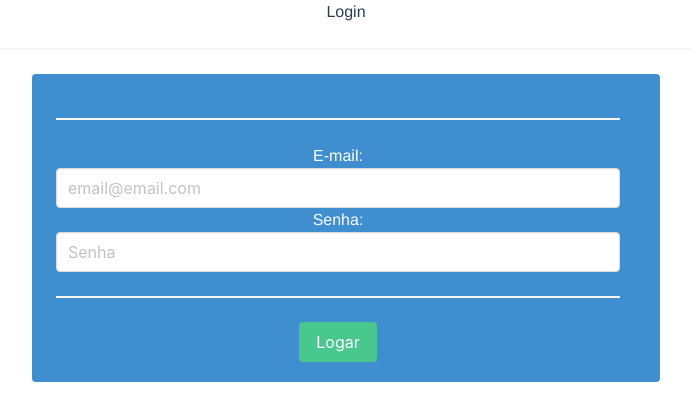
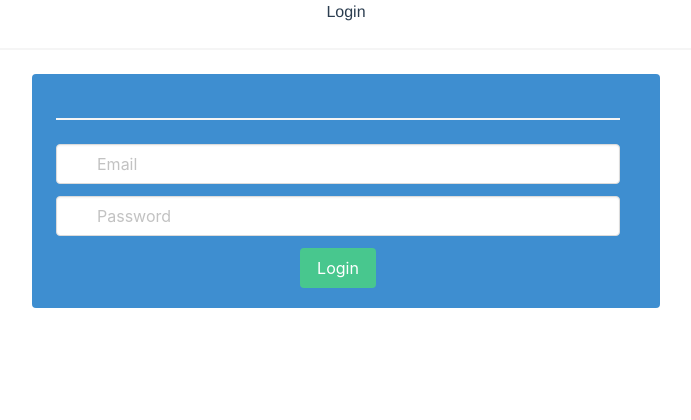
Before and after one commit to ChernoBen/gestao-users-front, a Vue app: page /login in a window 1280 px wide. Shown: the top 420 px of the page, without its empty margins (294-985 px from the left). Built offline with nearby package versions, Linux system fonts and the light colour scheme.

Commit message:
tela login

```diff
--- a/src/views/Login.vue
+++ b/src/views/Login.vue
@@ -5,32 +5,46 @@
     <div class="columns is-centered">
       <div class="column is-half">
         <div class="notification is-info">
+          <div class="field">
             <div>
               <div v-if="error != ''" class="notification is-danger">
                 <p>{{ error }}</p>
               </div>
               <hr />
             </div>
-          <p>E-mail:</p>
+            <p class="control has-icons-left has-icons-right">
               <input
                 class="input"
                 type="email"
-            placeholder="email@email.com"
-            name=""
-            id=""
+                placeholder="Email"
                 v-model="email"
               />
-          <p>Senha:</p>
+              <span class="icon is-small is-left">
+                <i class="fas fa-envelope"></i>
+              </span>
+              <span class="icon is-small is-right">
+                <i class="fas fa-check"></i>
+              </span>
+            </p>
+          </div>
+          <div class="field">
+            <p class="control has-icons-left">
               <input
                 class="input"
                 type="password"
-            placeholder="Senha"
-            name=""
-            id=""
+                placeholder="Password"
                 v-model="password"
               />
-          <hr />
-          <button @click="login" class="button is-success">Logar</button>
+              <span class="icon is-small is-left">
+                <i class="fas fa-lock"></i>
+              </span>
+            </p>
+          </div>
+          <div class="field">
+            <p class="control">
+              <button class="button is-success" @click="login">Login</button>
+            </p>
+          </div>
         </div>
       </div>
     </div>
```
Lines whose indentation alone changed are shown as unchanged.
